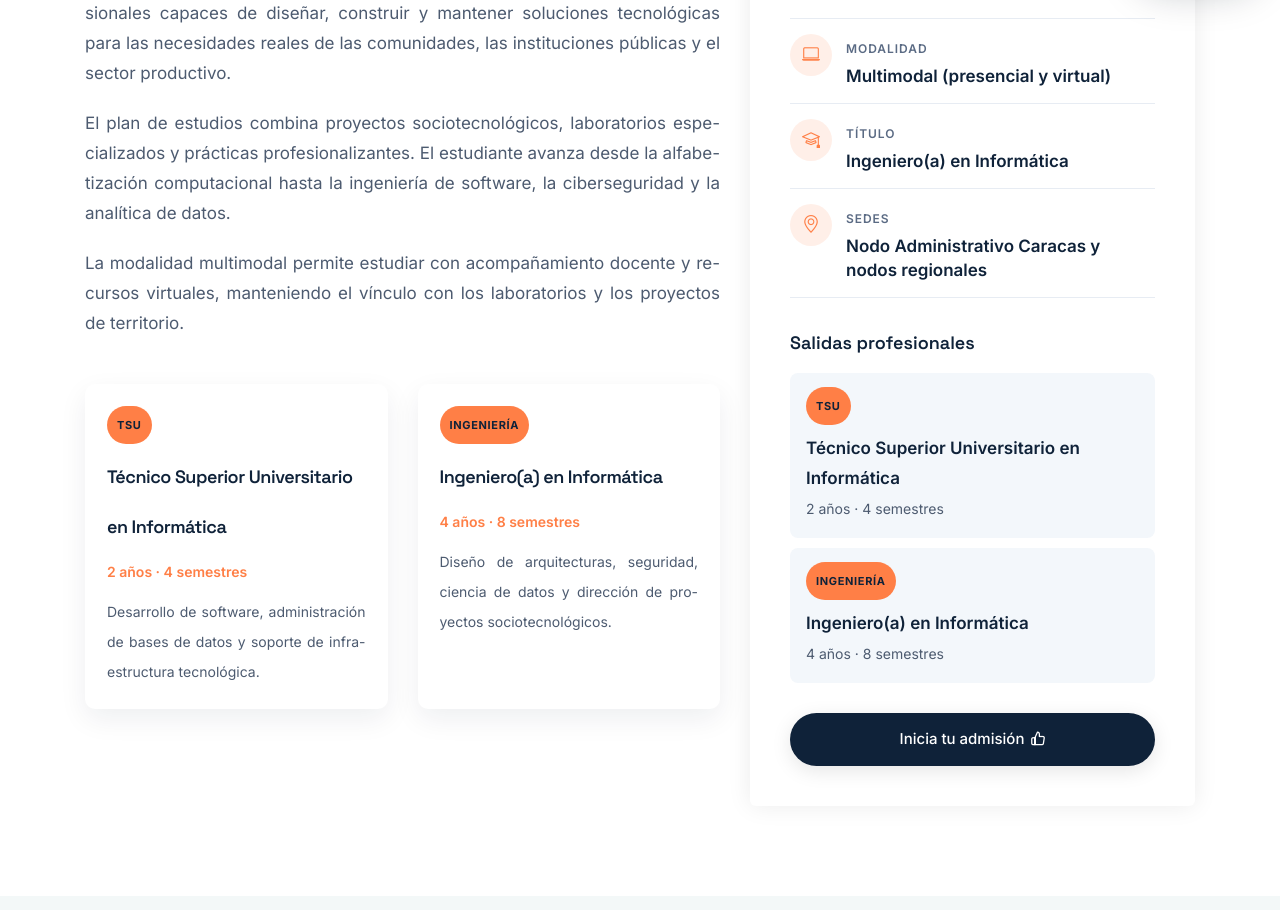
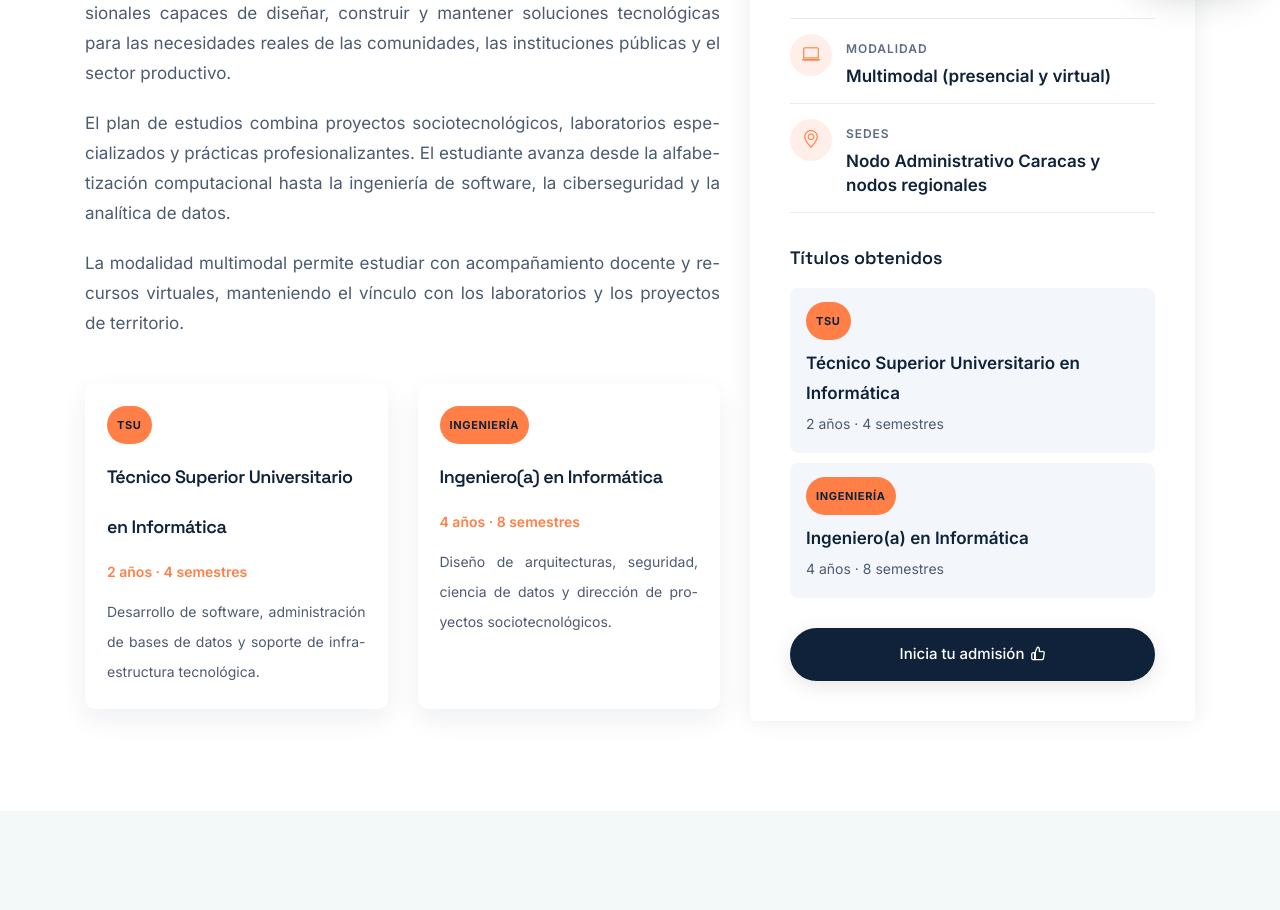
Before and after one commit to IVasquezRui/SD-UNETI, a Next.js app in the folder frontend/: page /carreras/pnf-informatica in a window 1280 px wide. Shown: the part 807-1717 px from the top of the page. Built offline with nearby package versions, Linux system fonts and the light colour scheme; no server answers.

Commit message:
feat(carreras): ficha del programa sin el item de titulo y con 'Titulos obtenidos'
Se elimina el dato Titulo de la ficha (se deduce de los titulos progresivos) y se renombra Salidas profesionales a Titulos obtenidos.

```diff
--- a/frontend/app/componentes/ResumenCarrera.tsx
+++ b/frontend/app/componentes/ResumenCarrera.tsx
@@ -3,7 +3,6 @@ import type { Carrera } from "../lib/carreras";
 const DATOS = [
   { icono: "bi bi-clock", clave: "duracion" as const, etiqueta: "Duración" },
   { icono: "bi bi-laptop", clave: "modalidad" as const, etiqueta: "Modalidad" },
-  { icono: "bi bi-mortarboard", clave: "tituloOtorgado" as const, etiqueta: "Título" },
   { icono: "bi bi-geo-alt", clave: "sedes" as const, etiqueta: "Sedes" },
 ];
 
@@ -30,7 +29,7 @@ export default function ResumenCarrera({ carrera }: { carrera: Carrera }) {
       </ul>
 
       <span className="d-block alt-font fs-18 fw-600 text-dark-gray mb-15px">
-        Salidas profesionales
+        Títulos obtenidos
       </span>
       <ul className="uneti-salidas-list list-unstyled mb-30px">
         {carrera.salidas.map((salida) => (
```
